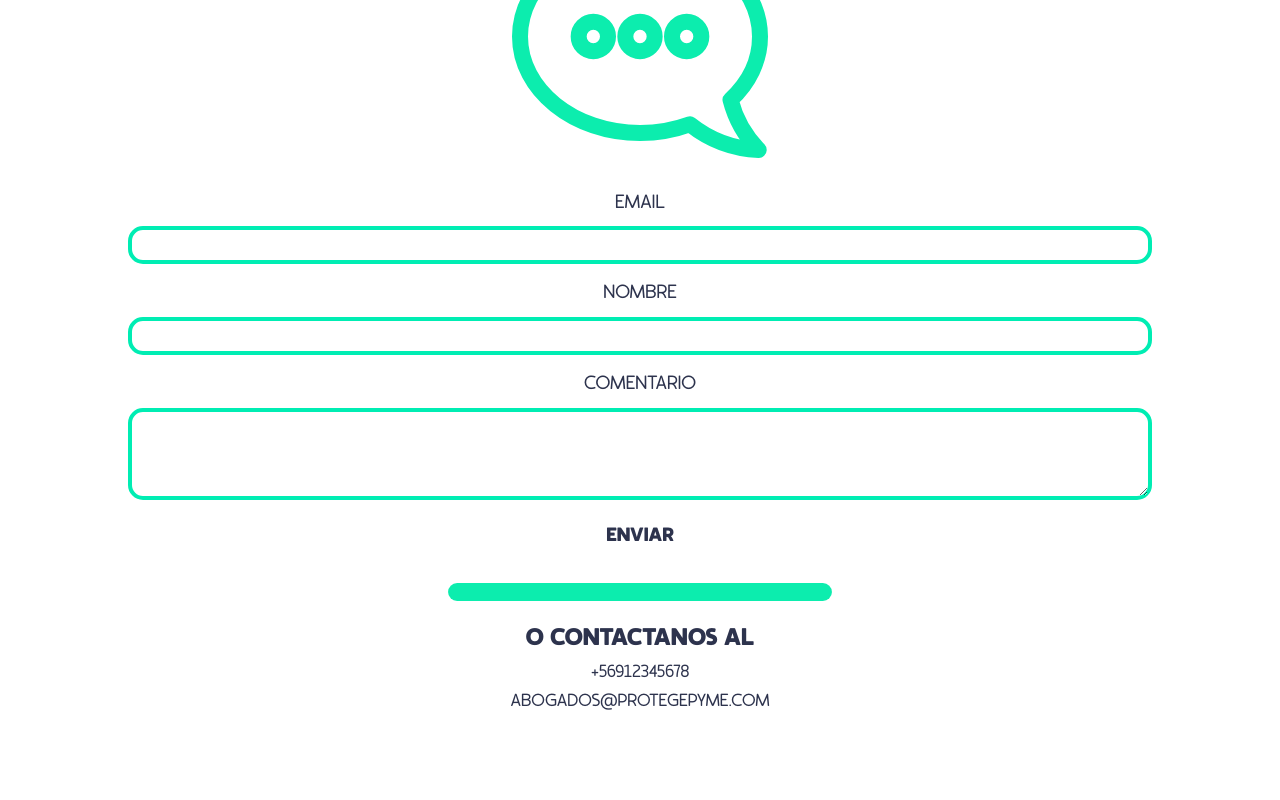
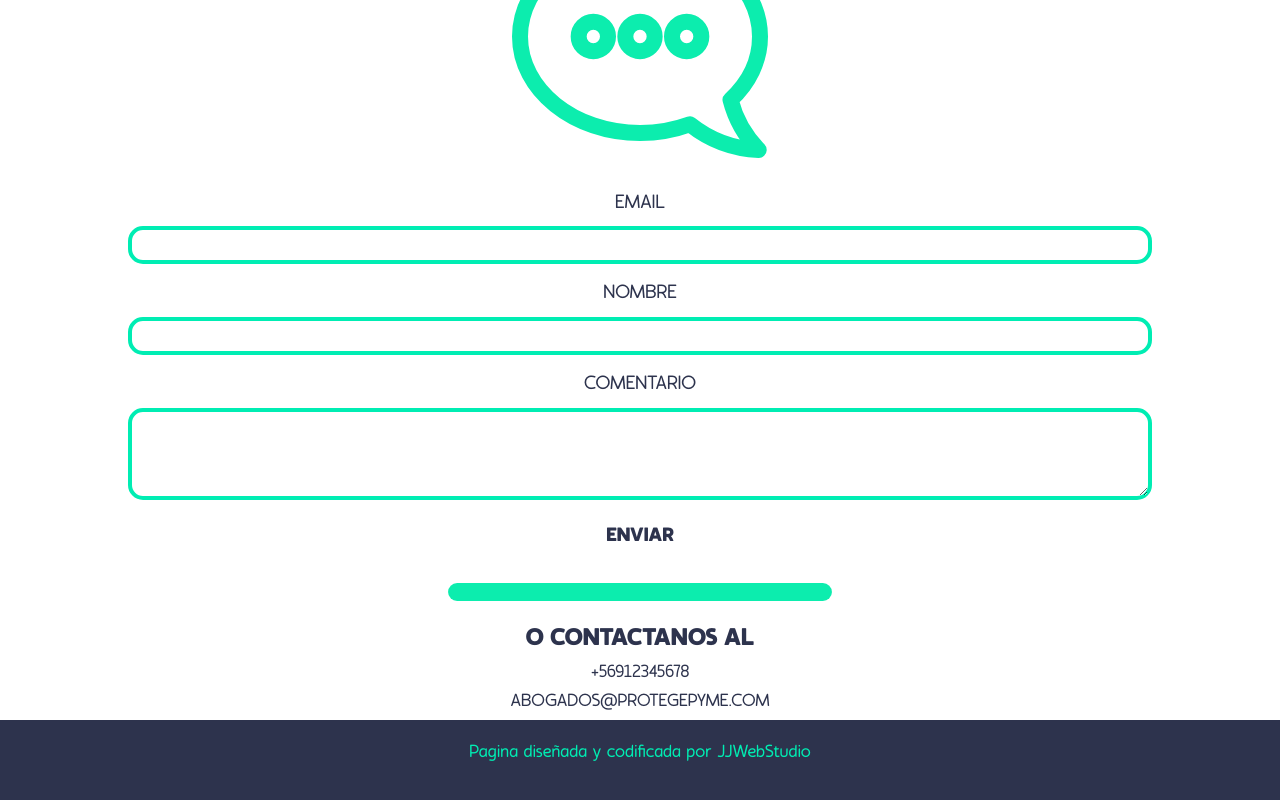
Before and after one commit to jerosantamariai/protegepyme, a React (Create React App) app in the folder front/: page / in a window 1280 px wide. Shown: the part 5139-5939 px from the top of the page. Before the commit the page ends 5859 px from the top, so only its background shows below. Built offline with nearby package versions, Linux system fonts and the light colour scheme.

Commit message:
adding a final provisional footer and fixing some troubles

```diff
--- a/front/src/components/footer.jsx
+++ b/front/src/components/footer.jsx
@@ -14,6 +14,14 @@ const Footer = props => {
                     <h4>ABOGADOS@PROTEGEPYME.COM</h4>
                 </div>
             </div>
+            <div className="row no-gutters">
+                {/* <div className="col-1">
+                    <img src={FlachaDerecha} alt="margen" className="margen" />
+                </div> */}
+                <div className="col-12 text-center my-auto realfooter">
+                    <p>Pagina diseñada y codificada por JJWebStudio</p>
+                </div>
+            </div>
         </footer>
     )
 };
--- a/front/src/index.css
+++ b/front/src/index.css
@@ -299,3 +299,14 @@ footer {
 footer .margen {
   height: 300px;
 }
+
+footer .realfooter {
+  background-color: rgb(45, 51, 77);
+  color:rgb(0, 237, 179) !important;
+  vertical-align: middle;
+  padding: 20px;
+}
+
+footer .realfooter p {
+  color:rgb(0, 237, 179) !important;
+}
```
